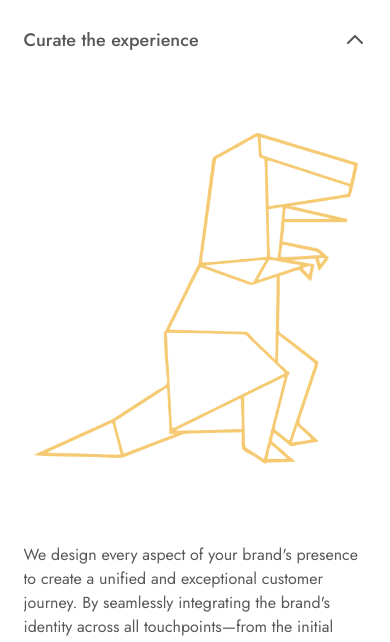
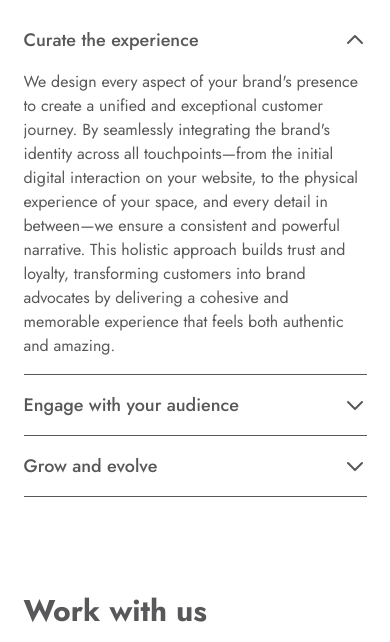
Before and after one commit to elijames/assault-site, an Astro site: page / in a window 390 px wide. Shown: the part 188-830 px from the top of the page. Built offline with nearby package versions, Linux system fonts and the light colour scheme; Astro itself is replaced by a stand-in of ours.

Commit message:
rm dino photo on mobile

```diff
--- a/src/components/organisms/TabSection.tsx
+++ b/src/components/organisms/TabSection.tsx
@@ -161,11 +161,6 @@ export const TabSection: React.FC<TabSectionProps> = ({ tabs }) => {
               }`}
             >
               <div className="pb-4">
-                <img
-                  src={tab.image}
-                  alt={tab.title}
-                  className="w-full mb-4"
-                />
                 <p className="text-gray-700">{tab.content}</p>
               </div>
             </div>
```
